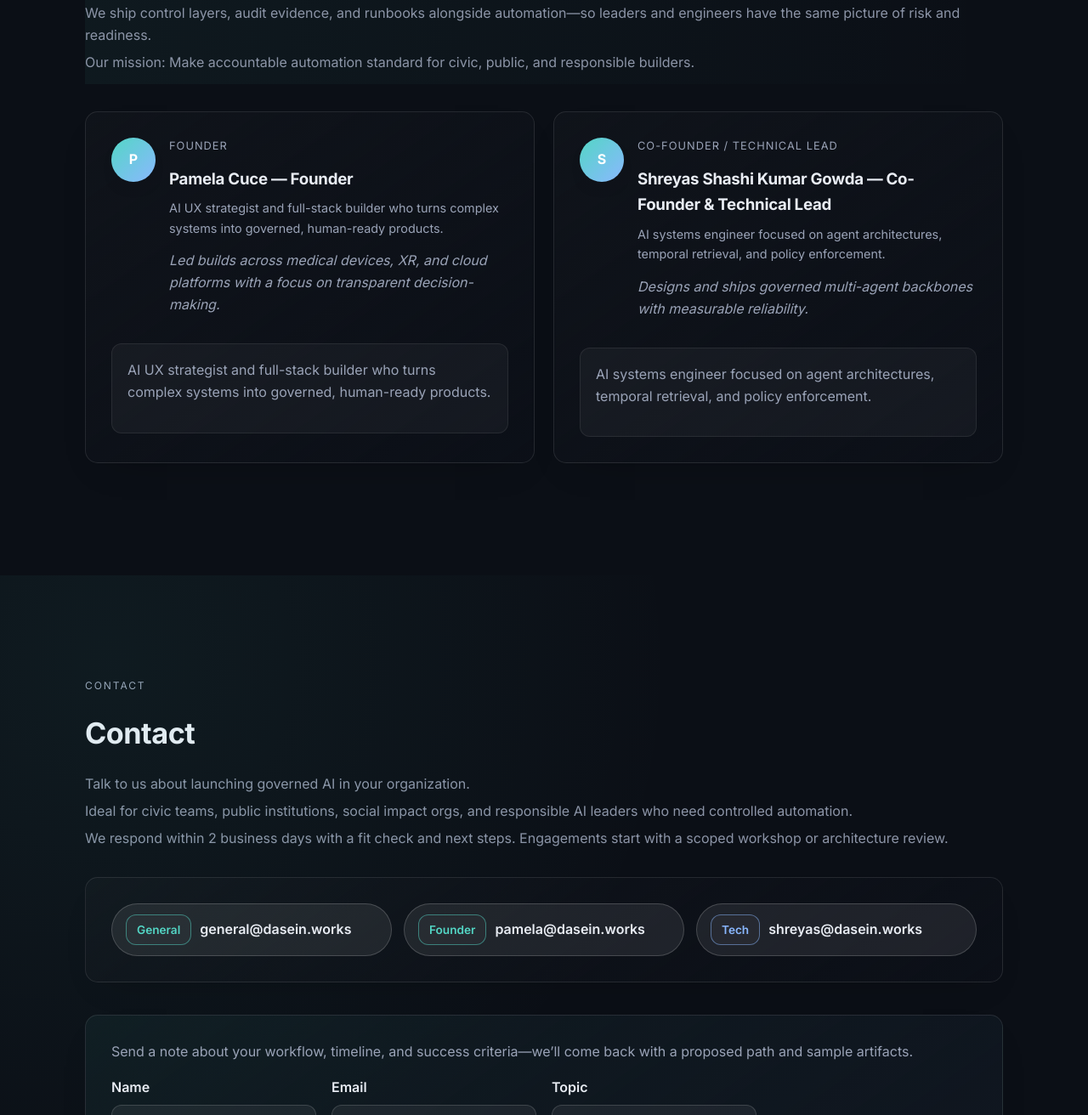
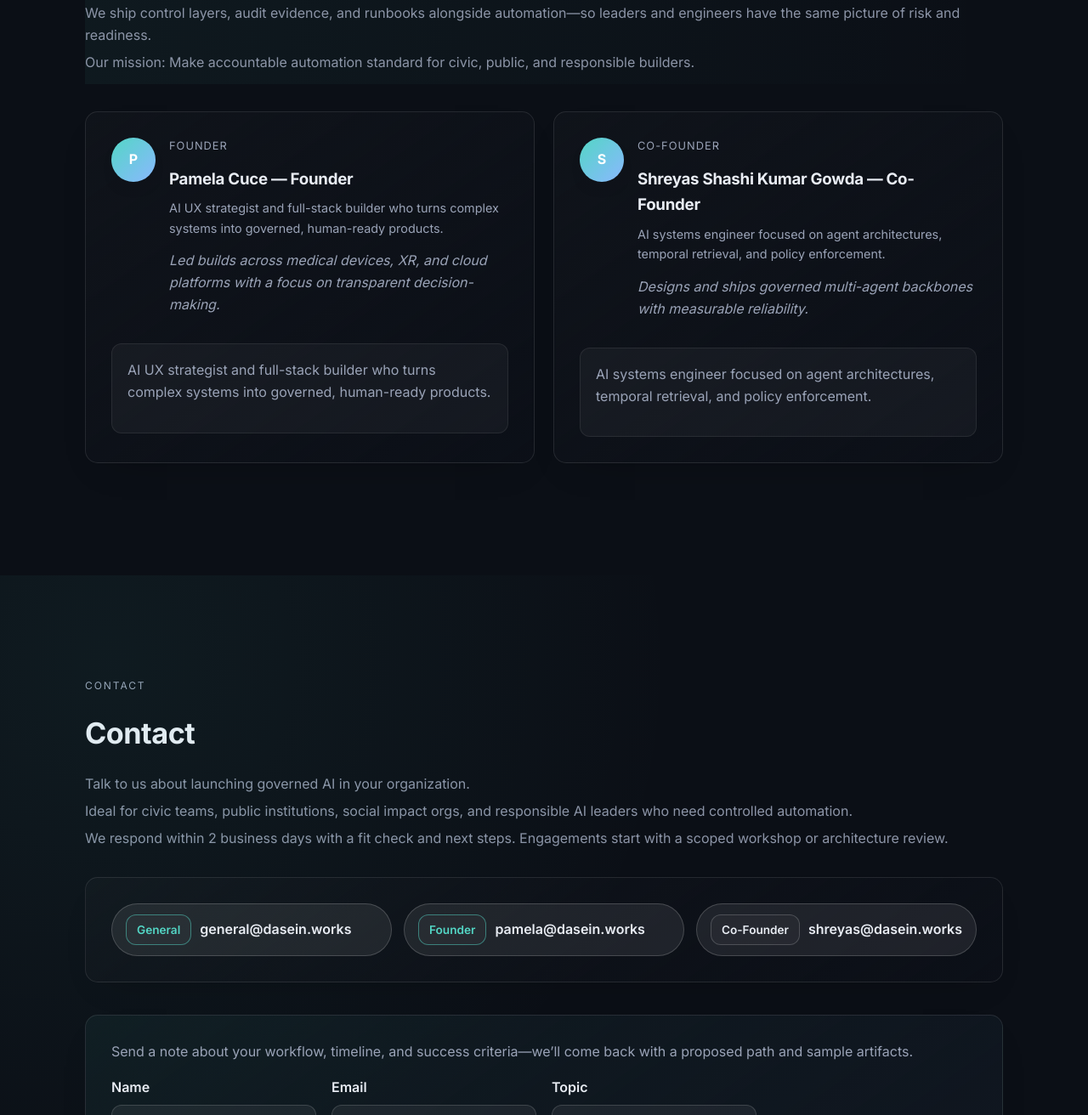
Before and after one commit to SSKG2602/webv003, a plain HTML site: page docs/index.html in a window 1280 px wide. Shown: the part 8698-10010 px from the top of the page at 85% size. Drawn offline with Linux system fonts and the light colour scheme.

Commit message:
Update co-founder labels and contact tag

```diff
--- a/docs/index.html
+++ b/docs/index.html
@@ -496,8 +496,8 @@
           <div class="profile-head">
             <div class="avatar">S</div>
             <div>
-              <p class="text-muted uppercase">Co-Founder / Technical Lead</p>
-              <h3>Shreyas Shashi Kumar Gowda — Co-Founder &amp; Technical Lead</h3>
+              <p class="text-muted uppercase">Co-Founder</p>
+              <h3>Shreyas Shashi Kumar Gowda — Co-Founder</h3>
               <p class="text-muted small">AI systems engineer focused on agent architectures, temporal retrieval, and policy enforcement.</p>
               <p class="text-muted italic">Designs and ships governed multi-agent backbones with measurable reliability.</p>
             </div>
@@ -509,8 +509,8 @@
             <div class="profile-overlay-header">
             <div class="avatar large">S</div>
             <div>
-              <p class="text-muted uppercase">Co-Founder / Technical Lead</p>
-              <h3>Shreyas Shashi Kumar Gowda — Co-Founder &amp; Technical Lead</h3>
+              <p class="text-muted uppercase">Co-Founder</p>
+              <h3>Shreyas Shashi Kumar Gowda — Co-Founder</h3>
             </div>
               <button class="link-button overlay-close" type="button">Close</button>
             </div>
@@ -554,7 +554,7 @@
             <span class="email-text">pamela@dasein.works</span>
           </div>
           <div class="email-chip ">
-            <span class="badge" data-status="tech">Tech</span>
+            <span class="badge" data-status="cofounder">Co-Founder</span>
             <span class="email-text">shreyas@dasein.works</span>
           </div>
         </div>
```
Also changed, not shown: templates/index.html (+5 -5 lines).
